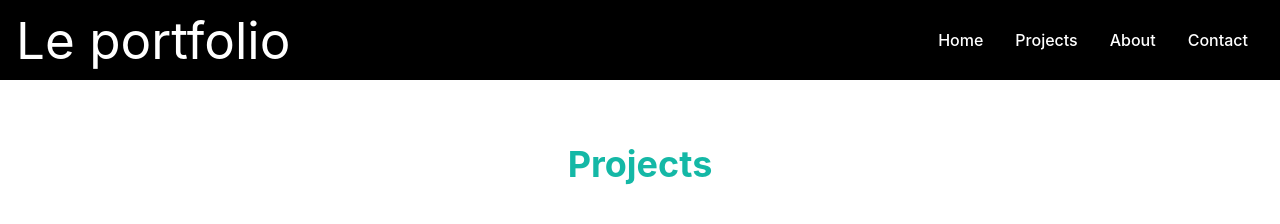
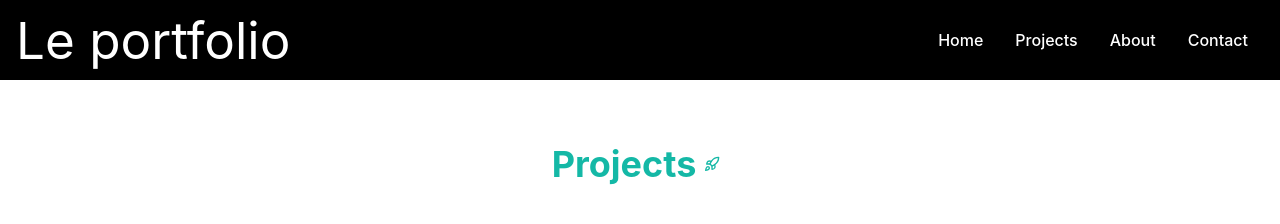
Before and after one commit to NicoleCoding/Portfolio-react, a React (Vite) app: page /projects in a window 1280 px wide. Shown: the top 224 px of the page. Built offline with nearby package versions, Linux system fonts and the light colour scheme.

Commit message:
Added a little rocket icon next to the projects heading

```diff
--- a/package.json
+++ b/package.json
@@ -12,6 +12,7 @@
   "dependencies": {
     "react": "^18.2.0",
     "react-dom": "^18.2.0",
+    "react-icons": "^5.2.1",
     "react-slick": "^0.30.2",
     "slick-carousel": "^1.8.1",
     "wouter": "^3.2.0"
--- a/src/components/Projects.jsx
+++ b/src/components/Projects.jsx
@@ -1,4 +1,5 @@
 import ProjectCarousel from "./ProjectCarousel";
+import { LuRocket } from "react-icons/lu";
 
 export default function Projects() {
 
@@ -6,7 +7,10 @@ export default function Projects() {
 
     return (
         <section id="projects-display">
-            <h2 className="font-bold text-4xl text-teal-500">Projects</h2>
+            <div className="flex items-center justify-center">
+                <h2 className="font-bold text-4xl text-teal-500">Projects</h2>
+                <LuRocket className="text-teal-500 m-2"/>
+            </div>
             <ProjectCarousel />
 
         </section>
```
Also changed, not shown: 1 other file (tests, documents, lock files or other folders).
